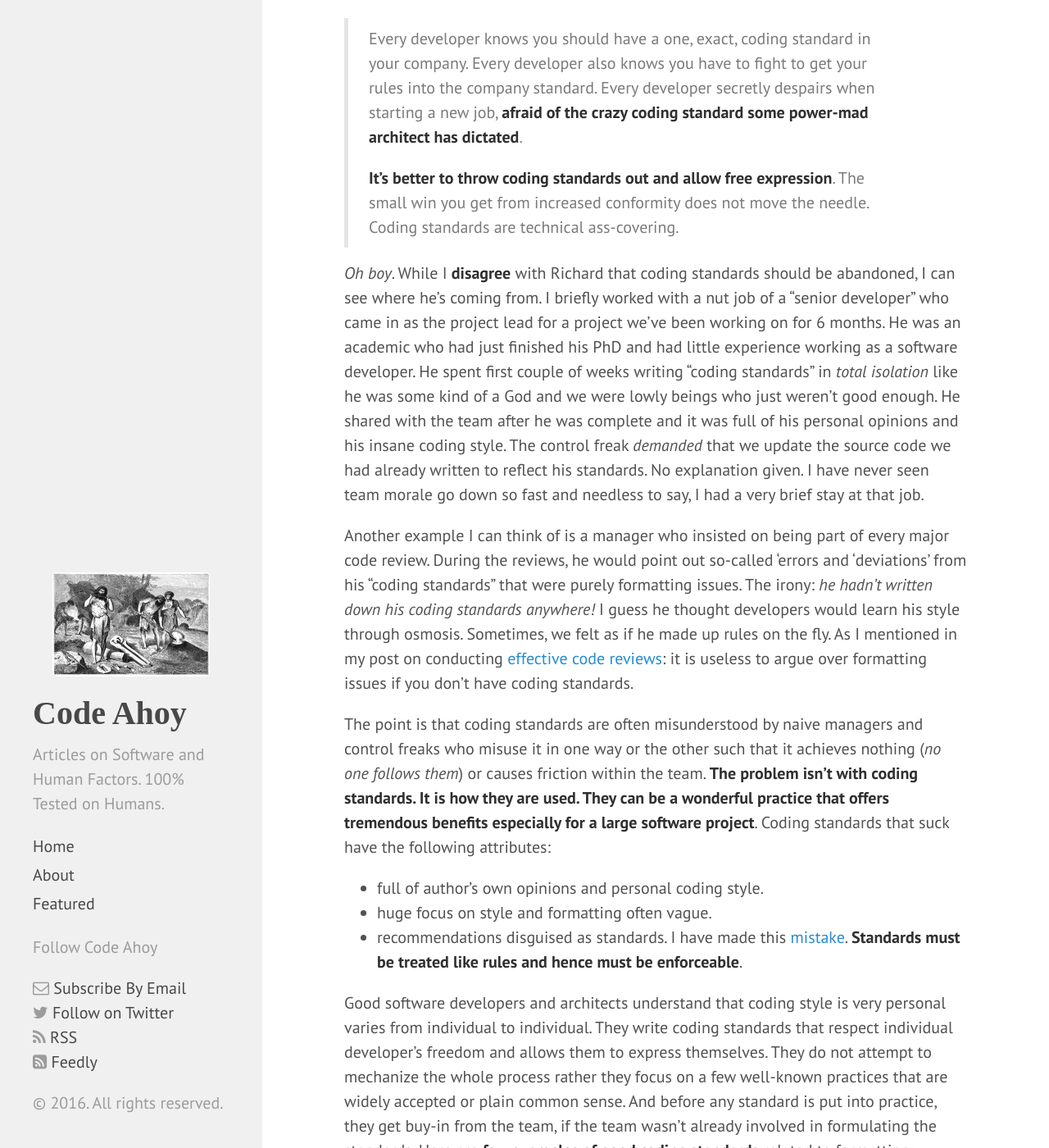
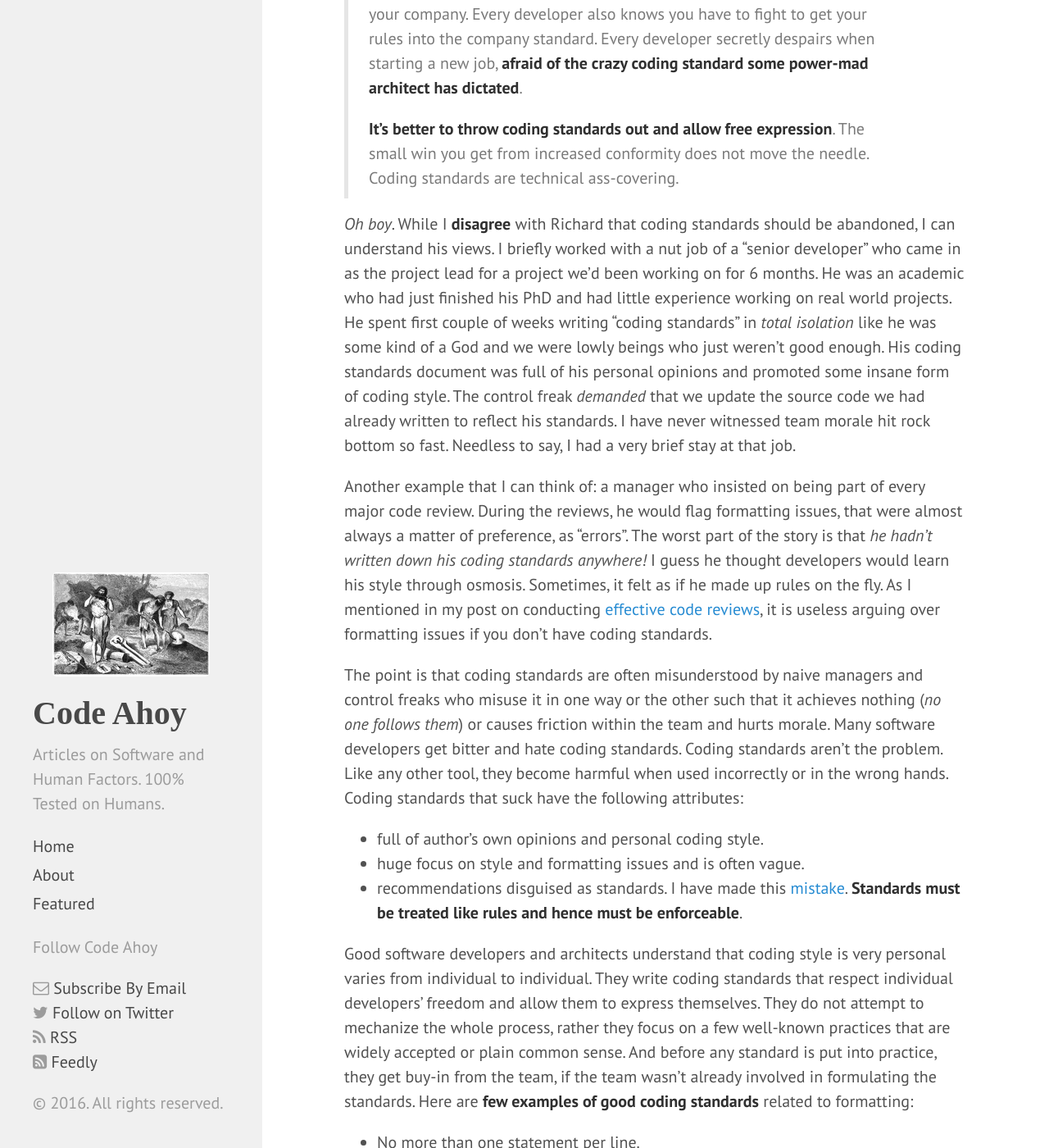
Before and after one commit to talk2viren/umermansoor.github.io, a Jekyll site: the page built from _posts/2016-05-22-effective-coding-standards.md, in a window 1280 px wide and 1400 px high, scrolled down 796 px. Shown: the whole window at 82% size. Built offline with Jekyll 4.4.1, drawn with Linux system fonts in a browser that asks for light colours; nearby versions of some CDN libraries; a script that is not in the unit is left out; comment, search, counter and statistics services are not loaded; some of the changed text lies outside the part shown.

Commit message:
more corrections

```diff
--- a/_posts/2016-05-22-effective-coding-standards.md
+++ b/_posts/2016-05-22-effective-coding-standards.md
@@ -5,12 +5,9 @@
 excerpt_separator: <!--more-->
 ---
 
-Coding standards are a set of guidelines, best practices, programming styles and conventions that developers adhere to when writing source code for a project. To understand, let's take a look at few coding standards from the ['Linux kernel coding style'](https://www.kernel.org/doc/Documentation/CodingStyle):
+Coding standards are a set of guidelines, best practices, programming styles and conventions that developers adhere to when writing source code for a project. All big software companies have them. Here are few guidelines from the ['Linux kernel coding style'](https://www.kernel.org/doc/Documentation/CodingStyle):
 
 > **a.** Tabs are 8 characters, and thus indentations are also 8 characters.
-There are heretic movements that try to make indentations 4 (or even 2!)
-characters deep, and that is akin to trying to define the value of PI to
-be 3.
 >
 > **b.** The limit on the length of lines is 80 columns and this is a strongly
 preferred limit.
@@ -24,7 +21,6 @@
 Both forms check for overflow on the allocation size n * sizeof(...),
 and return NULL if that occurred.
 
-
 <!--more-->
 
 Recently, I came across a blog post from [Richard Rodger](https://twitter.com/rjrodger). In '[Why I Have Given Up on Coding Standards](http://www.richardrodger.com/2012/11/03/why-i-have-given-up-on-coding-standards/#.V0FHiJMrJsM)', he writes:
@@ -33,17 +29,17 @@
 >
 > **It’s better to throw coding standards out and allow free expression**. The small win you get from increased conformity does not move the needle. Coding standards are technical ass-covering.
 
-*Oh boy*. While I **disagree** with Richard that coding standards should be abandoned, I can see where he's coming from. I briefly worked with a nut job of a "senior developer" who came in as the project lead for a project we've been working on for 6 months. He was an academic who had just finished his PhD and had little experience working as a software developer. He spent first couple of weeks writing "coding standards" in *total isolation* like he was some kind of a God and we were lowly beings who just weren't good enough. He shared with the team after he was complete and it was full of his personal opinions and his insane coding style. The control freak *demanded* that we update the source code we had already written to reflect his standards. No explanation given. I have never seen team morale go down so fast and needless to say, I had a very brief stay at that job.
+*Oh boy*. While I **disagree** with Richard that coding standards should be abandoned, I can understand his views. I briefly worked with a nut job of a "senior developer" who came in as the project lead for a project we'd been working on for 6 months. He was an academic who had just finished his PhD and had little experience working on real world projects. He spent first couple of weeks writing "coding standards" in *total isolation* like he was some kind of a God and we were lowly beings who just weren't good enough. His coding standards document was full of his personal opinions and promoted some insane form of coding style. The control freak *demanded* that we update the source code we had already written to reflect his standards. I have never witnessed team morale hit rock bottom so fast. Needless to say, I had a very brief stay at that job.
 
-Another example I can think of is a manager who insisted on being part of every major code review. During the reviews, he would point out so-called 'errors and 'deviations' from his "coding standards" that were purely formatting issues. The irony: *he hadn't written down his coding standards anywhere!* I guess he thought developers would learn his style through osmosis. Sometimes, we felt as if he made up rules on the fly. As I mentioned in my post on conducting [effective code reviews](http://codeahoy.com/2016/04/03/effective-code-reviews/): it is useless to argue over formatting issues if you don't have coding standards.
+Another example that I can think of: a manager who insisted on being part of every major code review. During the reviews, he would flag formatting issues, that were almost always a matter of preference, as "errors". The worst part of the story is that *he hadn't written down his coding standards anywhere!* I guess he thought developers would learn his style through osmosis. Sometimes, it felt as if he made up rules on the fly. As I mentioned in my post on conducting [effective code reviews](http://codeahoy.com/2016/04/03/effective-code-reviews/), it is useless arguing over formatting issues if you don't have coding standards.
 
-The point is that coding standards are often misunderstood by naive managers and control freaks who misuse it in one way or the other such that it achieves nothing (*no one follows them*) or causes friction within the team. **The problem isn't with coding standards. It is how they are used. They can be a wonderful practice that offers tremendous benefits especially for a large software project**. Coding standards that suck have the following attributes:
+The point is that coding standards are often misunderstood by naive managers and control freaks who misuse it in one way or the other such that it achieves nothing (*no one follows them*) or causes friction within the team and hurts morale. Many software developers get bitter and hate coding standards. Coding standards aren't the problem. Like any other tool, they become harmful when used incorrectly or in the wrong hands. Coding standards that suck have the following attributes:
 
 - full of author's own opinions and personal coding style.
-- huge focus on style and formatting often vague.
+- huge focus on style and formatting issues and is often vague.
 - recommendations disguised as standards. I have made this [mistake](https://github.com/starscriber/coding-standards/wiki). **Standards must be treated like rules and hence must be enforceable**.
 
-Good software developers and architects understand that coding style is very personal varies from individual to individual. They write coding standards that respect individual developer's freedom and allows them to express themselves. They do not attempt to mechanize the whole process rather they focus on a few well-known practices that are widely accepted or plain common sense. And before any standard is put into practice, they get buy-in from the team, if the team wasn't already involved in formulating the standards. Here are **few examples of good coding standards** related to formatting:
+Good software developers and architects understand that coding style is very personal varies from individual to individual. They write coding standards that respect individual developers' freedom and allow them to express themselves. They do not attempt to mechanize the whole process, rather they focus on a few well-known practices that are widely accepted or plain common sense. And before any standard is put into practice, they get buy-in from the team, if the team wasn't already involved in formulating the standards. Here are **few examples of good coding standards** related to formatting:
 
 - No more than one statement per line.
 - Line length should not exceed 80 or 100 characters.
@@ -57,15 +53,15 @@
 - Aim for low Cohesion and High Coupling. *[Recommendation. Cannot be enforced.]*
 - Use Test Driven Development. *[Recommendation. Cannot be enforced.]*
 
-There is a grey area between common sense and personal preferences such as whether to put braces on the same line or the next. Standardize for the sake of consistency, but try to keep items in the grey area (generally formatting issues) to a minimum.
+There is a grey area between common sense guidelines and personal preferences such as whether to put braces on the same line or the next. Standardize for the sake of consistency, but try to keep items in the grey area (generally formatting issues) to a minimum.
 
 ## Effective Coding Standards
 
-Let's ask the question: why exactly do we need coding standards and what benefits do they offer? [Most](https://msdn.microsoft.com/en-us/library/aa291591(v=vs.71).aspx) [articles](https://www.sitepoint.com/coding-standards/) [I](https://www.smashingmagazine.com/2012/10/why-coding-style-matters/) found online draw a direct relationship between coding standards and software maintainability. There is no doubt that source code that adheres to a standard is consistent and easier to comprehend. But effective coding standards offer another huge benefit which is often overlooked at the expense of focusing on aesthetics. **Effective coding standards focus on techniques that highlight problems and make bugs stand-out and visible to everyone**. [Joel said it better in 2005](http://www.joelonsoftware.com/articles/Wrong.html):
+Let's ask the question: why exactly do we need coding standards and what benefits do they offer? [Most](https://msdn.microsoft.com/en-us/library/aa291591(v=vs.71).aspx) [articles](https://www.sitepoint.com/coding-standards/) [I](https://www.smashingmagazine.com/2012/10/why-coding-style-matters/) found online draw a direct relationship between coding standards and software maintainability. While there is absolutely no doubt that source code that adheres to good standards is more readable and reflects harmony, there is another side of coding standards which is often overlooked at the expense of too much attention on aesthetics. **Effective coding standards focus on techniques that highlight problems and make bugs stand-out and visible to everyone**. [Joel said it better in 2005](http://www.joelonsoftware.com/articles/Wrong.html):
 
 > Look for **coding conventions that make wrong code look wrong**.
 
-In Java programming, the following standards will help catch bugs early on and increase software quality:
+In Java programming, having the following standards will help catch bugs early on and increase software quality:
 
 - Whenever your override `equals()` method, you must also override the `hashCode()` method.
 - Do not compare strings using `==` or `!=`
@@ -74,23 +70,24 @@
 
 To recap, effective coding standards:
 
-1. are simple. They do not attempt to process-ify everything and allow plenty of room to developers to exercise their creativity.
-2. strike the right balance between formatting issues and issues that "make wrong code look wrong".
-3. are black and white rules instead of vague suggestions or recommendations.
-4. Are adopted by the team and actively enforced.
+1. are short, simple and concise rules. They *do not attempt to cover and processify everything* and leave plenty of room for developers to exercise their own creativity.
+2. strike the right balance between formatting issues and issues that "*make the wrong code look wrong*".
+3. are black and white instead of vague suggestions or recommendations.
+4. Are adopted by the team and actively enforced. By having coding standards and not following them might [convey a sense of abandonment or that no one cares](http://codeahoy.com/2016/05/02/software-rot-entropy-and-the-broken-window-theory/).
 
-If you want to look at an **example of good coding standards, here are [Google's Coding Standards](http://google.github.io/styleguide/javaguide.html)** for Java.
+If you want to look at an **example of good coding standards**, here are [Google's Coding Standards](http://google.github.io/styleguide/javaguide.html) for Java.
 
 ## Automating Coding Standards
 
-I mentioned that good coding standards must be enforceable. Once you have enforceable standards, **automate the process of checking whether or not the code adheres to standards**. It will save a lot of time in peer reviews and catch everything that humans might miss. There are several style checking tools available for [several programming languages](https://en.wikipedia.org/wiki/List_of_tools_for_static_code_analysis). For our Java projects, we use a popular tool called [Checkstyle](http://checkstyle.sourceforge.net/). It provides several [Checks](http://checkstyle.sourceforge.net/checks.html) and by default, checks code against [Sun's code conventions](http://www.oracle.com/technetwork/java/codeconvtoc-136057.html). But you could as easily **choose [Google's Coding Standards](https://google.github.io/styleguide/javaguide.html) or customize to adopt to your own**. If you use IntelliJ Idea (which I highly recommend), there's a [checkstyle plugin](https://plugins.jetbrains.com/plugin/1065) that shows results right inside the IDE:
+I mentioned that good coding standards must be enforceable. Once you have enforceable standards, **automate the process** of checking source code's adherence to standards. It will save a lot of time in peer reviews and catch everything that humans might miss. There are a plethora of style checking tools available for all major [programming languages](https://en.wikipedia.org/wiki/List_of_tools_for_static_code_analysis). For our Java projects, we use a popular tool called [Checkstyle](http://checkstyle.sourceforge.net/). It provides several [Checks](http://checkstyle.sourceforge.net/checks.html) and by default, checks code against [Sun's code conventions](http://www.oracle.com/technetwork/java/codeconvtoc-136057.html). But you could as easily **choose [Google's Coding Standards](https://google.github.io/styleguide/javaguide.html) or customize to adopt to your own standards**. If you use IntelliJ IDEA (which I highly recommend), there's a [checkstyle plugin](https://plugins.jetbrains.com/plugin/1065) that shows results right inside the IDE.
 
 ![IntelliJ Checkstyle]({{ site.url }}/img/checkstyle-intellij.png)
 
-**Effective coding standards** guarantee that the source code is more readable and more maintainable. Peer reviews can be conducted more efficiently as reviewers have no trouble understanding the code that adheres to well-known company standards. It helps new developers drive up the learning curve faster. Effective coding standards also highlight subtle mistakes and detect bad patterns that might cause errors. They might not catch all possible bugs, but it is sure as hell better than nothing.
+In summary, coding standards, when used for the right reasons and in the right manner, offer many benefits. They make source code more readable and the software project more maintainable. They also help catch bugs and mistakes that are disguised as seemingly harmless code. While they might not catch all possible bugs, I'll take something over nothing any day.
 
 ## Suggested Reading
 - [List of tools for static code analysis](https://en.wikipedia.org/wiki/List_of_tools_for_static_code_analysis)
 - [Why Coding Standards Matter (blog)](http://paul-m-jones.com/archives/34)
 - [FindBugs (Java)](http://findbugs.sourceforge.net/)
 - [PMD](http://pmd.github.io/)
+- [pep8 (python)](https://pypi.python.org/pypi/pep8)
```
